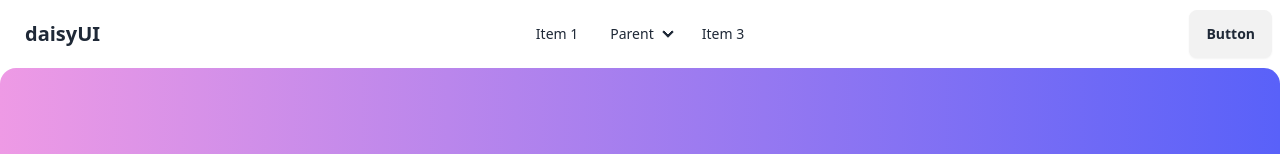
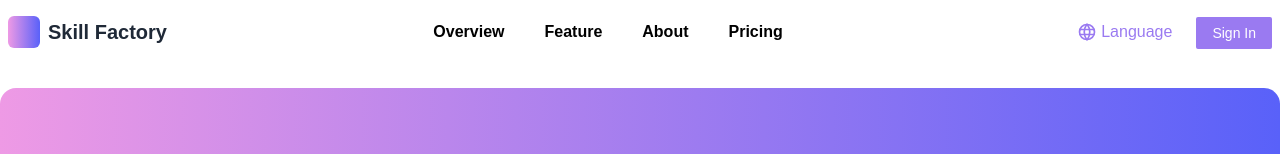
Before and after one commit to Jiniahossen/skill-factory-FRONTEND-, a React (Vite) app: page / in a window 1280 px wide. Shown: the top 154 px of the page. Built offline with nearby package versions, Linux system fonts and the light colour scheme.

Commit message:
Footer and about section design done

```diff
--- /dev/null
+++ b/src/Components/Footer/Footer.jsx
@@ -0,0 +1,97 @@
+export default function Footer() {
+  return (
+    <>
+      <footer className="footer font-Jost text-white p-20 bg-[#010851] mt-20">
+        <form>
+          <div className="flex gap-2 items-center">
+            <div className="bg-gradient-to-r from-[#EE9AE5] to-[#5961F9] w-8 h-8 rounded-md"></div>
+            <a className=" text-xl font-Jost font-semibold">Skill Factory</a>
+          </div>
+          <p className="text-white text-sm my-4">
+            A simple paragraph is comprised of three major components. The first
+            sentence,
+            <br /> which is often a declarative sentence.
+          </p>
+          <fieldset className="form-control w-80">
+            <label className="label">
+              <span className="text-white font-Jost">
+                Enter your email address
+              </span>
+            </label>
+            <div className="join text-white">
+              <input
+                type="text"
+                placeholder="Your email"
+                className="input input-bordered join-item bg-[#373089]"
+              />
+              <button className=" px-4 bg-[#9A7AF1] join-item">
+                Subscribe
+              </button>
+            </div>
+          </fieldset>
+        </form>
+        <nav>
+          <header className="footer-title">Services</header>
+          <a className="link link-hover">Branding</a>
+          <a className="link link-hover">Design</a>
+          <a className="link link-hover">Marketing</a>
+          <a className="link link-hover">Advertisement</a>
+        </nav>
+        <nav>
+          <header className="footer-title">Company</header>
+          <a className="link link-hover">About us</a>
+          <a className="link link-hover">Contact</a>
+          <a className="link link-hover">Jobs</a>
+          <a className="link link-hover">Press kit</a>
+        </nav>
+        <nav>
+          <header className="footer-title">Legal</header>
+          <a className="link link-hover">Terms of use</a>
+          <a className="link link-hover">Privacy policy</a>
+          <a className="link link-hover">Cookie policy</a>
+        </nav>
+        <hr className="text-white bg-white h-1" />
+      </footer>
+      <div className="footer font-Jost border-t-2 border-white text-white px-20 py-4 pb-6 bg-[#010851] items-center">
+        <aside className="items-center grid-flow-col">
+          <p>Copyright © 2024 - All right reserved</p>
+        </aside>
+        <nav className="grid-flow-col gap-4 md:place-self-center md:justify-self-end">
+          <a>
+            <svg
+              xmlns="http://www.w3.org/2000/svg"
+              width="24"
+              height="24"
+              viewBox="0 0 24 24"
+              className="fill-current"
+            >
+              <path d="M24 4.557c-.883.392-1.832.656-2.828.775 1.017-.609 1.798-1.574 2.165-2.724-.951.564-2.005.974-3.127 1.195-.897-.957-2.178-1.555-3.594-1.555-3.179 0-5.515 2.966-4.797 6.045-4.091-.205-7.719-2.165-10.148-5.144-1.29 2.213-.669 5.108 1.523 6.574-.806-.026-1.566-.247-2.229-.616-.054 2.281 1.581 4.415 3.949 4.89-.693.188-1.452.232-2.224.084.626 1.956 2.444 3.379 4.6 3.419-2.07 1.623-4.678 2.348-7.29 2.04 2.179 1.397 4.768 2.212 7.548 2.212 9.142 0 14.307-7.721 13.995-14.646.962-.695 1.797-1.562 2.457-2.549z"></path>
+            </svg>
+          </a>
+          <a>
+            <svg
+              xmlns="http://www.w3.org/2000/svg"
+              width="24"
+              height="24"
+              viewBox="0 0 24 24"
+              className="fill-current"
+            >
+              <path d="M19.615 3.184c-3.604-.246-11.631-.245-15.23 0-3.897.266-4.356 2.62-4.385 8.816.029 6.185.484 8.549 4.385 8.816 3.6.245 11.626.246 15.23 0 3.897-.266 4.356-2.62 4.385-8.816-.029-6.185-.484-8.549-4.385-8.816zm-10.615 12.816v-8l8 3.993-8 4.007z"></path>
+            </svg>
+          </a>
+          <a>
+            <svg
+              xmlns="http://www.w3.org/2000/svg"
+              width="24"
+              height="24"
+              viewBox="0 0 24 24"
+              className="fill-current"
+            >
+              <path d="M9 8h-3v4h3v12h5v-12h3.642l.358-4h-4v-1.667c0-.955.192-1.333 1.115-1.333h2.885v-5h-3.808c-3.596 0-5.192 1.583-5.192 4.615v3.385z"></path>
+            </svg>
+          </a>
+        </nav>
+      </div>
+    </>
+  );
+}
--- a/src/Components/Navbar/Navbar.jsx
+++ b/src/Components/Navbar/Navbar.jsx
@@ -2,7 +2,7 @@ import { TbWorld } from "react-icons/tb";
 
 export default function Navbar() {
   return (
-    <div className="navbar bg-base-100">
+    <div className="navbar bg-base-100 mb-6">
       <div className="navbar-start">
         <div className="dropdown">
           <div tabIndex={0} role="button" className="btn btn-ghost lg:hidden">
@@ -23,54 +23,68 @@ export default function Navbar() {
           </div>
           <ul
             tabIndex={0}
-            className="menu menu-sm dropdown-content mt-3 z-[1] p-2 shadow bg-base-100 rounded-box w-52"
+            className="menu menu-sm dropdown-content mt-3 z-[1] p-2 shadow rounded-box w-52"
           >
             <li>
-              <a>Item 1</a>
+              <a href="#overview">Overview</a>
             </li>
             <li>
-              <a>Parent</a>
-              <ul className="p-2">
-                <li>
-                  <a>Submenu 1</a>
-                </li>
-                <li>
-                  <a>Submenu 2</a>
-                </li>
-              </ul>
+              <a href="#feature">Feature</a>
             </li>
             <li>
-              <a>Item 3</a>
+              <a href="#about">About</a>
+            </li>
+            <li>
+              <a href="#pricing">Pricing</a>
             </li>
           </ul>
         </div>
-        <a className="btn btn-ghost text-xl">daisyUI</a>
+        <div className="flex gap-2 items-center">
+          <div className="bg-gradient-to-r from-[#EE9AE5] to-[#5961F9] w-8 h-8 rounded-md"></div>
+          <a className=" text-xl font-Jost font-semibold">Skill Factory</a>
+        </div>
       </div>
-      <div className="navbar-center hidden lg:flex">
-        <ul className="menu menu-horizontal px-1">
+      <div className="navbar-start hidden lg:flex">
+        <ul className="gap-10 font-semibold font-Jost text-black text-base menu-horizontal px-1">
           <li>
-            <a>Item 1</a>
+            <a href="#overview">Overview</a>
           </li>
           <li>
-            <details>
-              <summary>Parent</summary>
-              <ul className="p-2">
-                <li>
-                  <a>Submenu 1</a>
-                </li>
-                <li>
-                  <a>Submenu 2</a>
-                </li>
-              </ul>
-            </details>
+            <a href="#feature">Feature</a>
           </li>
           <li>
-            <a>Item 3</a>
+            <a href="#about">About</a>
+          </li>
+          <li>
+            <a href="#pricing">Pricing</a>
           </li>
         </ul>
       </div>
-      <div className="navbar-end">
-        <a className="btn">Button</a>
+      <div className="navbar-end flex items-center gap-2">
+        <div>
+          <details className="dropdown font-Jost">
+            <summary className="flex cursor-pointer gap-1 py-1.5 items-center rounded-sm px-4 font-Jost text-[#9A7AF1] text-base">
+              <TbWorld className="text-xl" />
+              <h1 >Language</h1>
+            </summary>
+            <ul className="p-2 font-Jost shadow menu dropdown-content z-[1] bg-base-100 rounded-box w-52">
+              <li>
+                <a>English</a>
+              </li>
+              <li>
+                <a>Bangla</a>
+              </li>
+              <li>
+                <a>Spanish</a>
+              </li>
+            </ul>
+          </details>
+        </div>
+        <div>
+          <a className=" rounded-sm px-4 py-2 bg-[#9A7AF1] font-Jost text-white text-sm">
+            Sign In
+          </a>
+        </div>
       </div>
     </div>
   );
--- a/src/Components/Pricing/Pricing.jsx
+++ b/src/Components/Pricing/Pricing.jsx
@@ -14,7 +14,7 @@ function Button({ text }) {
 function TopLine() {
   return (
     <>
-      <h1 className="text-4xl mb-2 font-Jost font-semibold text-center">
+      <h1 className="text-5xl mb-2 font-Jost font-semibold text-center">
         Here are all our plans
       </h1>
       <p className="text-base font-Jost text-center">
@@ -29,25 +29,25 @@ function TopLine() {
 export function About() {
   return (
     <>
-      <div className="font-Jost flex justify-between items-center gap-10 p-20 rounded-s-2xl rounded-se-2xl rounded-ee-[150px] bg-gradient-to-r from-[#EE9AE5] to-[#5961F9] ">
+      <div className="font-Jost flex justify-between items-center gap-10 p-10 mt-20 rounded-s-2xl rounded-se-2xl rounded-ee-[150px] bg-gradient-to-r from-[#EE9AE5] to-[#5961F9] ">
         <div>
-          <h1 className="text-7xl font-Jost font-semibold text-white">
+          <h1 className="text-6xl font-Jost font-semibold text-white">
             Each student an share their discount code for friends
           </h1>
-          <p className="text-white font-Jost text-base mt-6">
+          <p className="text-white font-Jost text-base mt-4">
             A simple paragraph is comprised of three major components. The first
             sentence, which is often a declarative sentence, is called the
             “topic sentence.”
           </p>
-          <button className="px-6 mt-10 py-3 font-Jost border bg-[#9A7AF1] text-white hover:text-[#9A7AF1] hover:bg-white rounded-xl hover:border-[#9A7AF1]">
+          <button className="px-6 border-[#9A7AF1] mt-10 py-3 font-Jost border bg-[#9A7AF1] text-white hover:text-[#9A7AF1] hover:bg-white rounded-xl hover:border-[#9A7AF1]">
             I have a code
           </button>
         </div>
         <div className="w-2/4">
           <img
-            src="https://i.ibb.co/vxnt2rf/undraw-fashion-blogging-re-fhi5-1.png"
+            src="https://i.ibb.co/pXX85QJ/undraw-feeling-happy-jymo-1-removebg-preview.png"
             alt=""
-            className="w-[429px]"
+            className="w-[429px] h-[486px]"
           />
         </div>
       </div>
--- a/src/Home/Home.jsx
+++ b/src/Home/Home.jsx
@@ -1,17 +1,22 @@
 import Feature from "../Components/Feature/Feature";
+import Footer from "../Components/Footer/Footer";
 import Hero from "../Components/Hero/Hero";
 import Navbar from "../Components/Navbar/Navbar";
 import Overview from "../Components/Overview/Overview";
-import Pricing from "../Components/Pricing/Pricing";
+import Pricing, { About } from "../Components/Pricing/Pricing";
 
 export default function Home() {
   return (
+   <>
     <div className="max-w-[1400px] mx-auto">
       <Navbar />
       <Hero />
       <Overview />
       <Feature />
       <Pricing />
+      <About/>
     </div>
+    <Footer/>
+   </>
   );
 }
```
